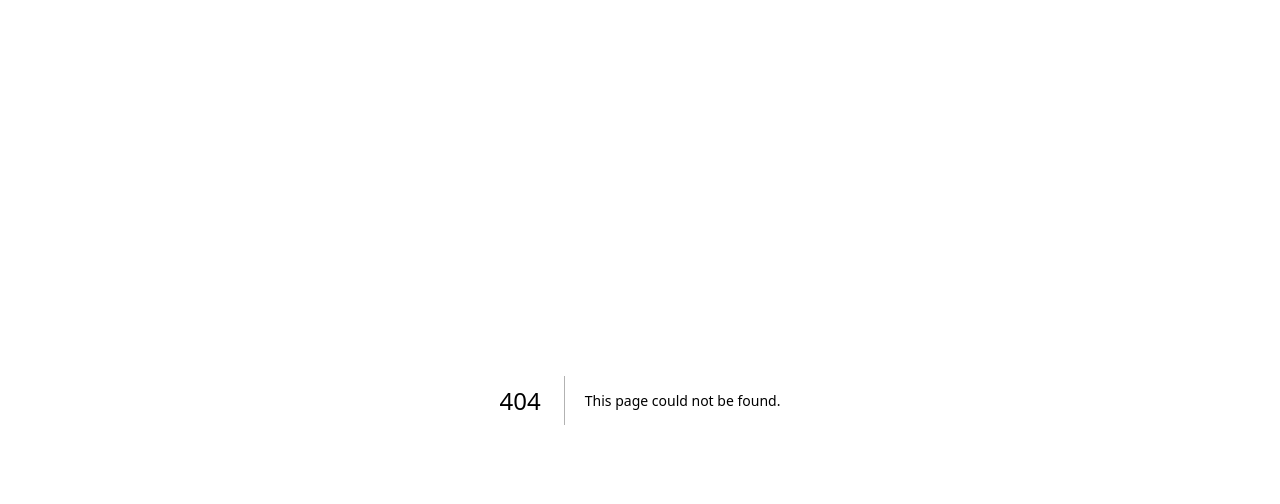
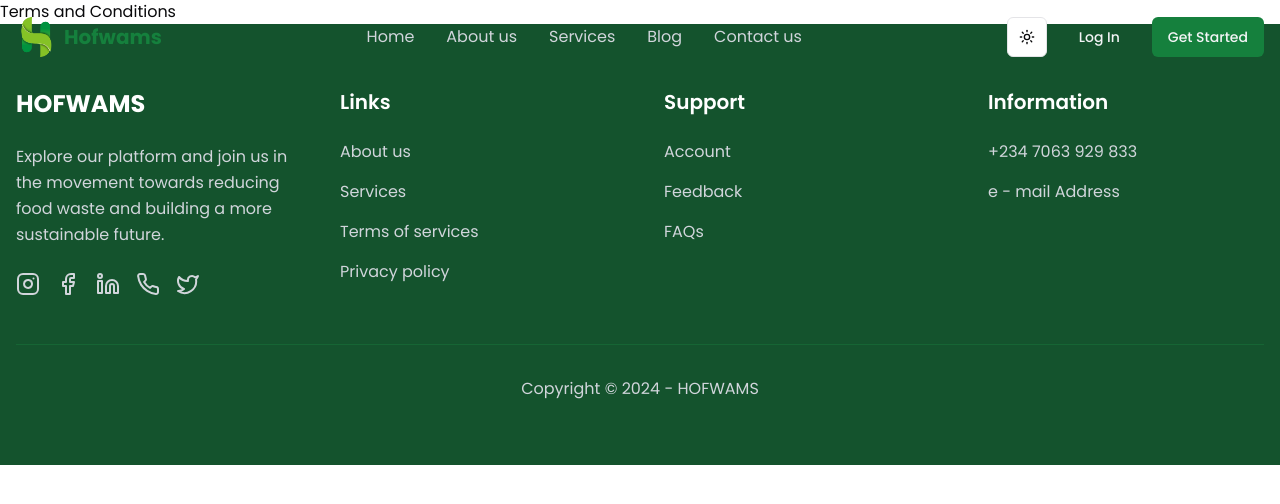
Before and after one commit to centurydevs/hofwams-frontend, a Next.js app: page /terms-and-conditions in a window 1280 px wide. Before the commit this address had no page. Shown: the top 504 px of the page. Built offline with nearby package versions, Linux system fonts and the light colour scheme.

Commit message:
add privacy and terms of service

```diff
--- /dev/null
+++ b/app/(public)/privacy-and-policy/page.tsx
@@ -0,0 +1,9 @@
+const PricyAndPolicyPage = () => {
+  return (
+    <main>
+      <h1>Privacy and Policy</h1>
+    </main>
+  );
+};
+
+export default PricyAndPolicyPage;
--- /dev/null
+++ b/app/(public)/terms-and-conditions/page.tsx
@@ -0,0 +1,9 @@
+const TermsAndConditionPage = () => {
+  return (
+    <main>
+      <h1>Terms and Conditions</h1>
+    </main>
+  );
+};
+
+export default TermsAndConditionPage;
```
